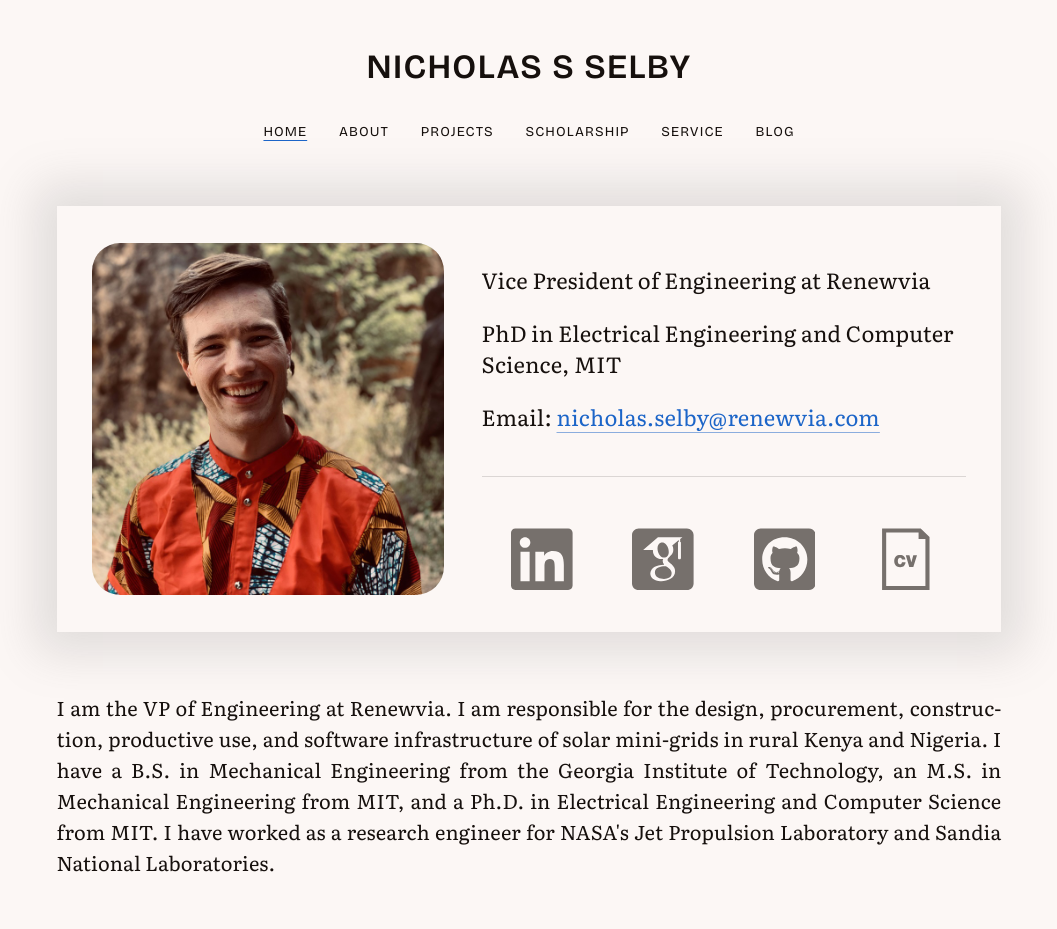
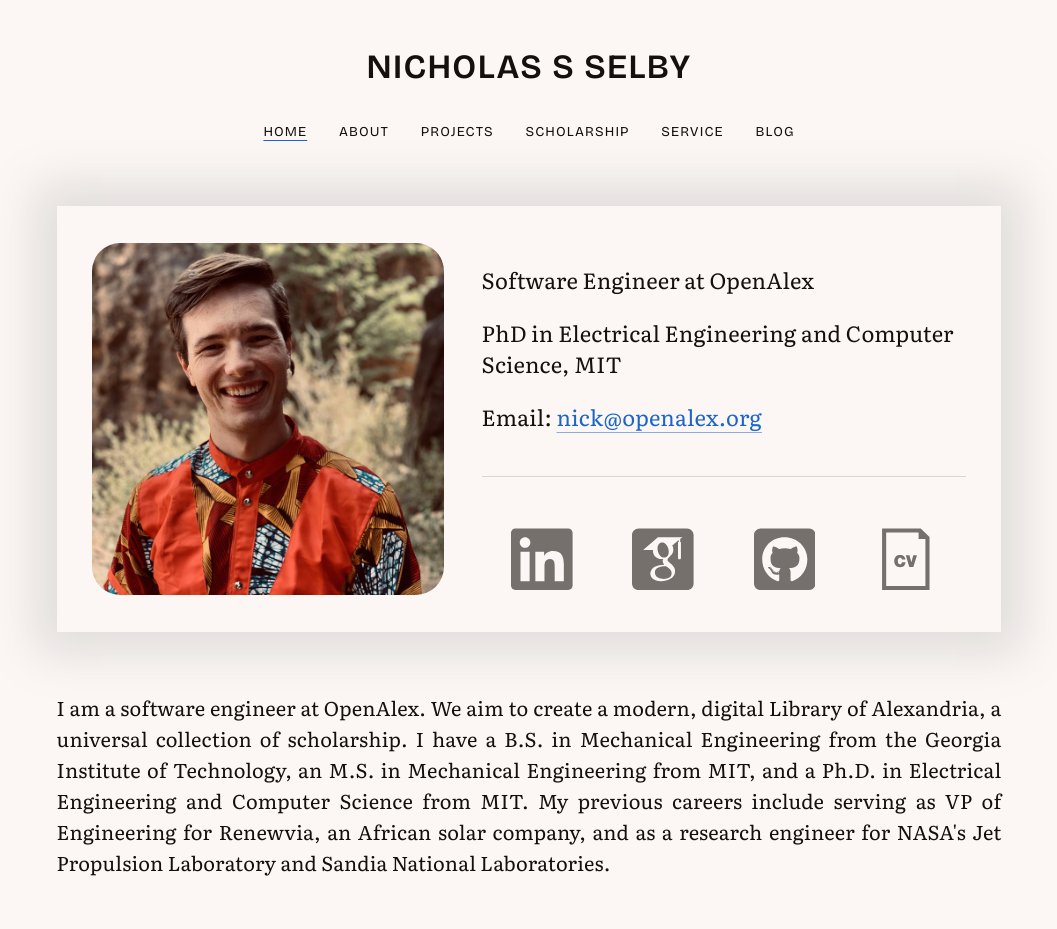
Before and after one commit to rupumped/rupumped.github.io, a plain HTML site: page index.html in a window 1280 px wide. Shown: the top 929 px of the page, without its empty margins (111-1168 px from the left). Drawn offline with nearby package versions, Linux system fonts and the light colour scheme.

Commit message:
new job on homepage

```diff
--- a/index.html
+++ b/index.html
@@ -60,9 +60,9 @@
 			<img id="headshot" src="homepage/headshot.jpg" alt="My professional headshot">
 			<div id="title-card-right">
 				<div>
-					<p>Vice President of Engineering at Renewvia</p>
+					<p>Software Engineer at OpenAlex</p>
 					<p>PhD in Electrical Engineering and Computer Science, MIT</p>
-					<address>Email: <a rel="author" href="mailto:nicholas.selby@renewvia.com">nicholas.selby@renewvia.com</a></address>
+					<address>Email: <a rel="author" href="mailto:nick@openalex.org">nick@openalex.org</a></address>
 				</div>
 				<div class="separator"></div>
 				<div id="social-media-wrapper">
@@ -107,7 +107,7 @@
 		</div>
 
 		<div id="bio" class="section">
-			I am the VP of Engineering at Renewvia. I am responsible for the design, procurement, construction, productive use, and software infrastructure of solar mini-grids in rural Kenya and Nigeria. I have a B.S. in Mechanical Engineering from the Georgia Institute of Technology, an M.S. in Mechanical Engineering from MIT, and a Ph.D. in Electrical Engineering and Computer Science from MIT. I have worked as a research engineer for NASA's Jet Propulsion Laboratory and Sandia National Laboratories.
+			I am a software engineer at OpenAlex. We aim to create a modern, digital Library of Alexandria, a universal collection of scholarship. I have a B.S. in Mechanical Engineering from the Georgia Institute of Technology, an M.S. in Mechanical Engineering from MIT, and a Ph.D. in Electrical Engineering and Computer Science from MIT. My previous careers include serving as VP of Engineering for Renewvia, an African solar company, and as a research engineer for NASA's Jet Propulsion Laboratory and Sandia National Laboratories.
 		</div>
 
 		<div id="nav-cards">
--- a/sitemap.xml
+++ b/sitemap.xml
@@ -5,7 +5,7 @@
 <url>
 	<title>Homepage</title>
 	<loc>https://rupumped.github.io/</loc>
-	<lastmod>2026-05-06</lastmod>
+	<lastmod>2026-11-24</lastmod>
 	<changefreq>yearly</changefreq>
 	<priority>1.00</priority>
 </url>
@@ -22,7 +22,7 @@
 	<title>Selected Work</title>
 	<loc>https://rupumped.github.io/selected-work.html</loc>
 	<lastmod>2024-09-17</lastmod>
-	<changefreq>monthly</changefreq>
+	<changefreq>yearly</changefreq>
 	<priority>0.80</priority>
 </url>
 
```
